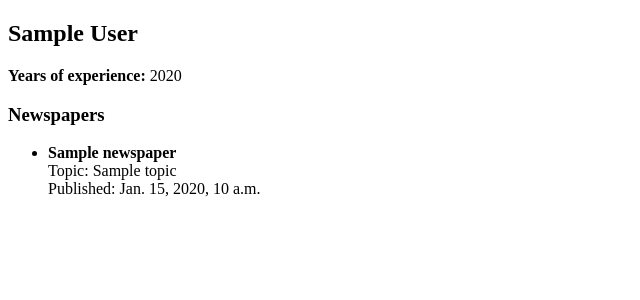
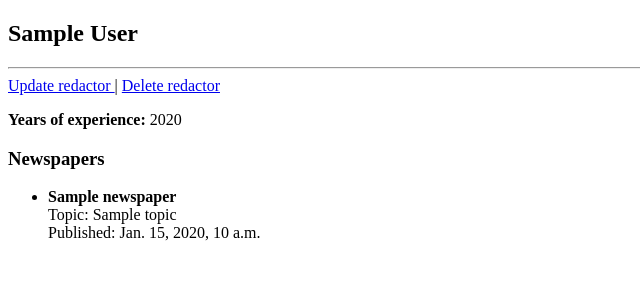
Before and after one commit to TimoteoRJanzen/newspaper-agency-system, a Django app: page /redactors/1/ in a window 1280 px wide. Shown: the part 36-336 px from the top of the page, without its empty margins (0-640 px from the left). Run offline with Django 5.2, Linux system fonts and the light colour scheme; tables that the repository leaves empty hold one stand-in row (values such as "Sample post").

Commit message:
feat: add update and delete actions to redactor detail page

```diff
--- a/newspaper/models.py
+++ b/newspaper/models.py
@@ -10,6 +10,9 @@ class Redactor(AbstractUser):
 
     def __str__(self):
         return self.username
+
+    def get_absolute_url(self):
+        return reverse("newspaper:redactor-detail", kwargs={"pk": self.pk})
 
 
 class Topic(models.Model):
@@ -36,11 +39,11 @@ class Newspaper(models.Model):
         related_name="newspapers"
     )
 
-    def get_absolute_url(self):
-        return reverse("newspaper:newspaper-detail", kwargs={"pk": self.pk})
-
     class Meta:
         ordering = ["-published_date"]
 
     def __str__(self):
         return self.title
+
+    def get_absolute_url(self):
+        return reverse("newspaper:newspaper-detail", kwargs={"pk": self.pk})
--- a/newspaper/urls.py
+++ b/newspaper/urls.py
@@ -11,7 +11,7 @@ from newspaper.views import (
     NewspaperCreateView,
     RedactorListView,
     RedactorDetailView,
-    RedactorCreateView, NewspaperUpdateView, NewspaperDeleteView,
+    RedactorCreateView, NewspaperUpdateView, NewspaperDeleteView, RedactorUpdateView, RedactorDeleteView,
 )
 
 app_name = "newspaper"
@@ -67,4 +67,14 @@ urlpatterns = [
         RedactorCreateView.as_view(),
         name="redactor-create",
     ),
+    path(
+        "redactors/<int:pk>/update/",
+        RedactorUpdateView.as_view(),
+        name="redactor-update",
+    ),
+    path(
+        "redactors/<int:pk>/delete/",
+        RedactorDeleteView.as_view(),
+        name="redactor-delete",
+    ),
 ]
--- a/newspaper/views.py
+++ b/newspaper/views.py
@@ -3,7 +3,7 @@ from django.shortcuts import render
 from django.urls import reverse_lazy
 from django.views import generic
 
-from newspaper.forms import RedactorCreationForm
+from newspaper.forms import RedactorCreationForm, RedactorUpdateForm
 from newspaper.models import Newspaper, Topic
 
 
@@ -88,3 +88,14 @@ class RedactorCreateView(generic.CreateView):
     model = get_user_model()
     form_class = RedactorCreationForm
     success_url = reverse_lazy("newspaper:redactor-list")
+
+
+class RedactorUpdateView(generic.UpdateView):
+    model = get_user_model()
+    form_class = RedactorUpdateForm
+    success_url = reverse_lazy("newspaper:redactor-list")
+
+
+class RedactorDeleteView(generic.DeleteView):
+    model = get_user_model()
+    success_url = reverse_lazy("newspaper:redactor-list")
--- a/templates/newspaper/newspaper_form.html
+++ b/templates/newspaper/newspaper_form.html
@@ -1,12 +1,12 @@
 {% extends "base.html" %}
 
 {% block content %}
-  <h2>Create Newspaper</h2>
+  <h2>{{ object|yesno:"Update,Create" }} Newspaper</h2>
 
   <form method="post">
     {% csrf_token %}
     {{ form.as_p }}
 
-    <button type="submit">Create</button>
+    <button type="submit">Submit</button>
   </form>
 {% endblock %}
--- a/templates/newspaper/redactor_detail.html
+++ b/templates/newspaper/redactor_detail.html
@@ -2,6 +2,15 @@
 
 {% block content %}
   <h2>{{ redactor.get_full_name|default:redactor.username }}</h2>
+  <hr>
+
+  <a href="{% url 'newspaper:redactor-update' redactor.pk %}">
+    Update redactor
+  </a>
+  |
+  <a href="{% url 'newspaper:redactor-delete' redactor.pk %}">
+    Delete redactor
+  </a>
 
   <p>
     <strong>Years of experience:</strong>
--- a/templates/newspaper/redactor_form.html
+++ b/templates/newspaper/redactor_form.html
@@ -1,12 +1,12 @@
 {% extends "base.html" %}
 
 {% block content %}
-  <h2>Create Redactor</h2>
+  <h2>{{ object|yesno:"Update,Create" }} Redactor</h2>
 
   <form method="post">
     {% csrf_token %}
     {{ form.as_p }}
 
-    <button type="submit">Create</button>
+    <button type="submit">Submit</button>
   </form>
 {% endblock %}
--- a/templates/newspaper/topic_form.html
+++ b/templates/newspaper/topic_form.html
@@ -1,12 +1,12 @@
 {% extends "base.html" %}
 
 {% block content %}
-  <h2>Create Topic</h2>
+  <h2>{{ object|yesno:"Update,Create" }} Topic</h2>
 
   <form method="post">
     {% csrf_token %}
     {{ form.as_p }}
 
-    <button type="submit">Create</button>
+    <button type="submit">Submit</button>
   </form>
 {% endblock %}
```
Also changed, not shown: newspaper/forms.py (+13 -0 lines), templates/newspaper/redactor_confirm_delete.html (added, +16 -0 lines).
